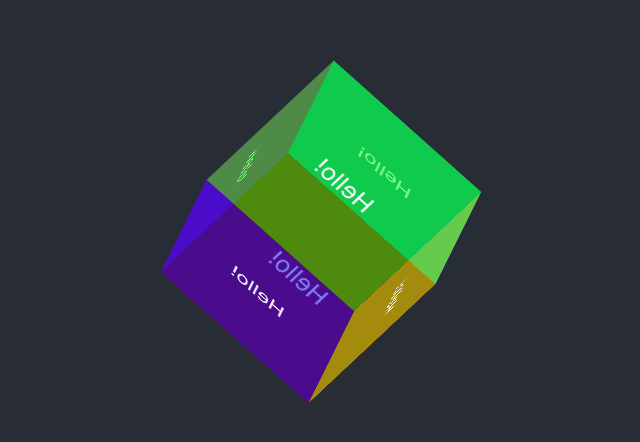
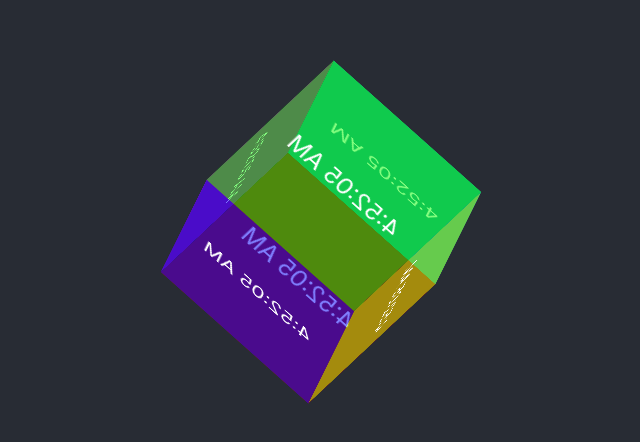
Before and after one commit to sellist/personal-website, a React (Create React App) app: page / in a window 1280 px wide. Shown: the part 168-610 px from the top of the page, without its empty margins (319-959 px from the left). Built offline with nearby package versions, Linux system fonts and the light colour scheme.

Commit message:
add clock component and add to cube

```diff
--- /dev/null
+++ b/src/components/Clock/Clock.js
@@ -0,0 +1,36 @@
+import React, { Component } from "react";
+
+class Clock extends Component {
+    constructor (props) {
+        super(props);
+
+        this.state = {
+            dateClass: new Date()
+        }
+
+        this.time = this.state.dateClass.toLocaleTimeString();
+        this.hourMin = this.time.length === 10? this.time.slice(0) : this.time.slice(0,5);
+    }
+
+    setTime = () => {
+        this.setState({
+            dateClass: new Date()
+        })
+        this.time = this.state.dateClass.toLocaleTimeString();
+        this.hourMin = this.time.length === 10? this.time.slice(0) : this.time.slice(0,5);
+    }
+
+    componentDidMount () {
+        setInterval(this.setTime, 1000)
+    }
+
+    render () {
+        return (
+            <div>
+                {this.hourMin}
+            </div>
+        )
+    }
+}
+
+export default Clock;
--- a/src/components/Cube/Cube.js
+++ b/src/components/Cube/Cube.js
@@ -1,16 +1,17 @@
 import React from 'react';
+import Clock from '../Clock/Clock';
 import "./styles.css"
 
 const Cube = () => {
     return (
     <div class="container">
         <div class="cube cube1">
-            <div class="cube-face cube-face--front">Hello!</div>
-            <div class="cube-face cube-face--back">Hello!</div>
-            <div class="cube-face cube-face--left">Hello!</div>
-            <div class="cube-face cube-face--right">Hello!</div>
-            <div class="cube-face cube-face--top">Hello!</div>
-            <div class="cube-face cube-face--bottom">Hello!</div>
+            <div class="cube-face cube-face--front"><Clock /></div>
+            <div class="cube-face cube-face--back"><Clock /></div>
+            <div class="cube-face cube-face--left"><Clock /></div>
+            <div class="cube-face cube-face--right"><Clock /></div>
+            <div class="cube-face cube-face--top"><Clock /></div>
+            <div class="cube-face cube-face--bottom"><Clock /></div>
         </div>
     </div>
     )
```
